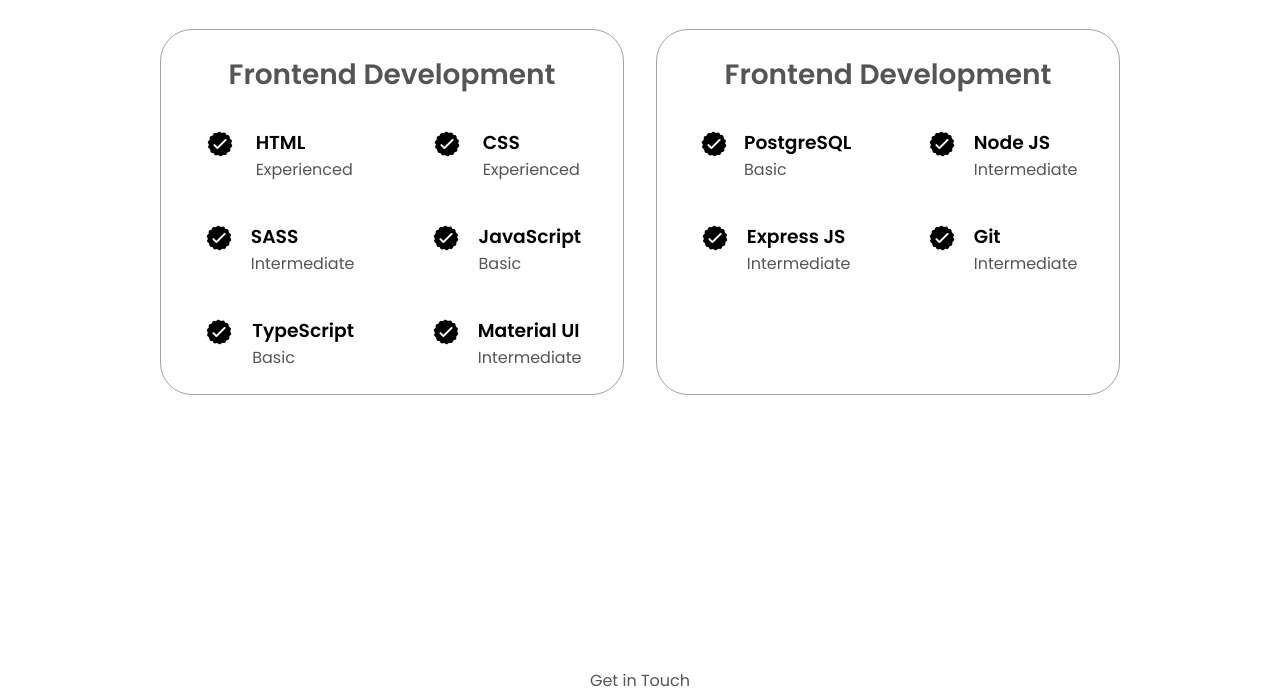
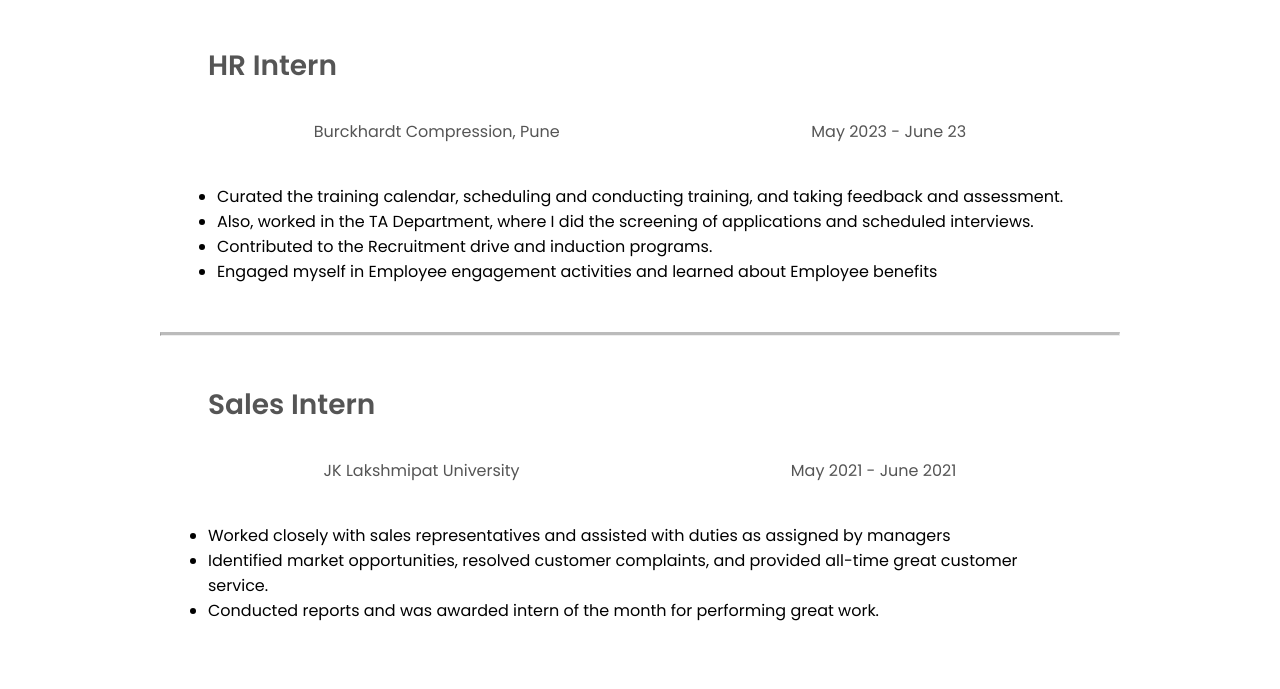
Before and after one commit to Yashikaaaaa1/yashikaaaaa1.github.io, a plain HTML site: page experience.html in a window 1280 px wide. Shown: the part 268-957 px from the top of the page. Drawn offline with Linux system fonts and the light colour scheme.

Commit message:
experience

```diff
--- a/experience.html
+++ b/experience.html
@@ -42,7 +42,45 @@
     <p class="section__text__p1">Explore My</p>
     <h1 class="title">Experience</h1>
     <div class="experience-details-container">
-      <div class="about-containers">
+      <div id="internship1" style="padding: 5%;">
+        <h2 class="experience-sub-title">HR Intern</h2>
+        <div class="experience-details-container">
+          <div class="article-container">
+            <p>Burckhardt Compression, Pune</p>
+            <p>May 2023 - June 23</p>
+            <!-- <p>Description: Brief description of your tasks and responsibilities during the internship.</p> -->
+            <ul>
+              <li>Curated the training calendar, scheduling and conducting training, and taking feedback and assessment.
+              </li>
+              <li>Also, worked in the TA Department, where I did the screening of applications and scheduled interviews.
+              </li>
+              <li>Contributed to the Recruitment drive and induction programs.</li>
+              <li>Engaged myself in Employee engagement activities and learned about Employee benefits</li>
+            </ul>
+          </div>
+        </div>
+      </div>
+      <hr class="solid">
+      <div id="internship2" style="padding: 5%;">
+        <h2 class="experience-sub-title">Sales Intern</h2>
+        <div class="experience-details-container">
+          <div class="article-container">
+            <!-- <p>Role: Internship Role</p> -->
+            <p>JK Lakshmipat University</p>
+            <p>May 2021 - June 2021</p>
+            <!-- <p>Description: Brief description of your tasks and responsibilities during the internship.</p> -->
+            <ul>
+              <li>Worked closely with sales representatives and assisted with duties as
+                assigned by managers</li>
+              <li>Identified market opportunities, resolved customer complaints, and
+                provided all-time great customer service.</li>
+              <li>Conducted reports and was awarded intern of the month for performing
+                great work.</li>
+            </ul>
+          </div>
+        </div>
+      </div>
+      <!-- <div class="about-containers">
         <div class="details-container">
           <h2 class="experience-sub-title">Frontend Development</h2>
           <div class="article-container">
@@ -123,9 +161,9 @@
             </article>
           </div>
         </div>
-      </div>
+      </div> -->
     </div>
-  </section>
+  <!-- </section> -->
   <section id="contact">
     <p class="section__text__p1">Get in Touch</p>
     <h1 class="title">Contact Me</h1>
--- a/style.css
+++ b/style.css
@@ -343,6 +343,10 @@
   justify-content: space-around;
 }
 
+hr.solid {
+  border-top: 3px solid #bbb;
+}
+
 article {
   display: flex;
   width: 10rem;
```
